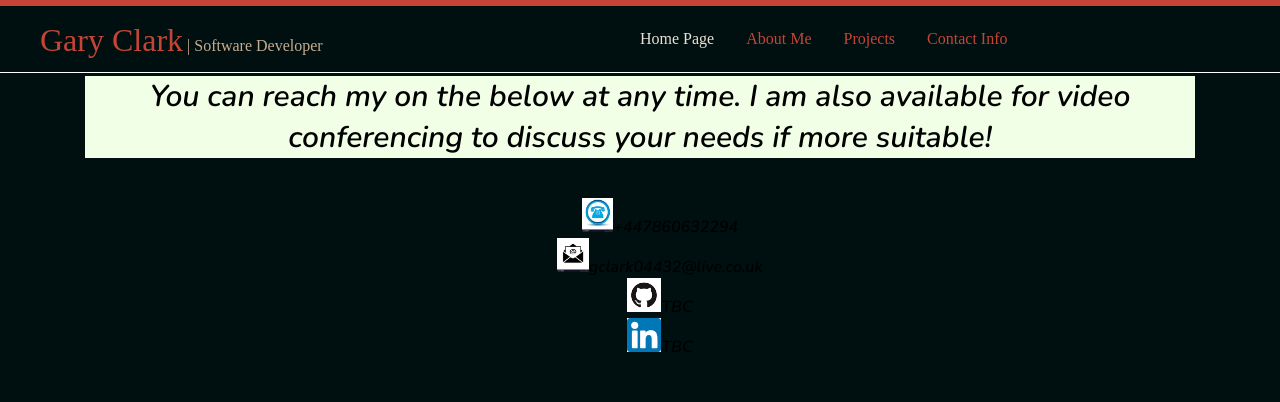
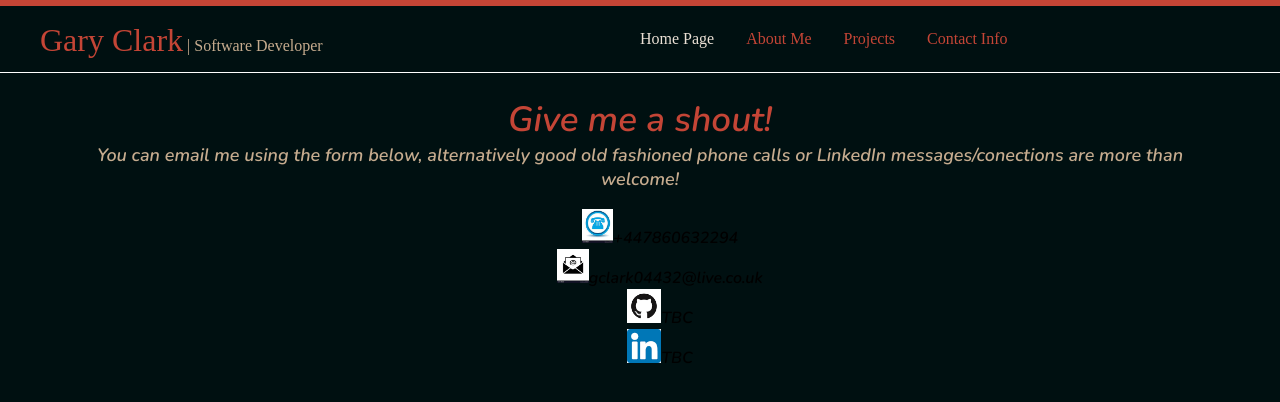
Before and after one commit to Gclark04432/React-Portfolio-Website, a React (Create React App) app: page /contact in a window 1280 px wide. Shown: the top 402 px of the page. Built offline with nearby package versions, Linux system fonts and the light colour scheme.

Commit message:
add layout to contact me page

```diff
--- a/src/Components/ContactComponents/Contact.js
+++ b/src/Components/ContactComponents/Contact.js
@@ -8,7 +8,9 @@ import linkedInIcon from '../../pictures/linkedIn.png';
 function Contact() {
   return (
     <article className="contact-page">
-    <h1>You can reach my on the below at any time. I am also available for video conferencing to discuss your needs if more suitable!</h1>
+    <p className="contact-me-text"><span className="contact-title">Give me a shout!</span><br/>
+      You can email me using the form below, alternatively good old fashioned phone calls or LinkedIn messages/conections are more than welcome!<br/>
+    </p>
       <ul className="contact-list">
         <li className="contact-list-item"><img className="contact-icon" src={phoneIcon} alt="phone"/>+447860632294
         </li>
--- a/src/Components/ContactComponents/ContactMe.css
+++ b/src/Components/ContactComponents/ContactMe.css
@@ -15,11 +15,16 @@
 .contact-page {
   font-family: 'Nunito', sans-serif;
   text-align: center;
-  margin: 25px;
+  margin-top: 60px;
+  width: 90vw;
 }
 
-.contact-page h1 {
-  margin: 40px;
-  background-color: #F1FFE7;
-  font-size: 30px;
+.contact-title {
+  font-size: 35px;
+  color: #C44536;
 }
+
+.contact-me-text {
+  font-size: 18px;
+  color: #C6AC8F;
+}
```
